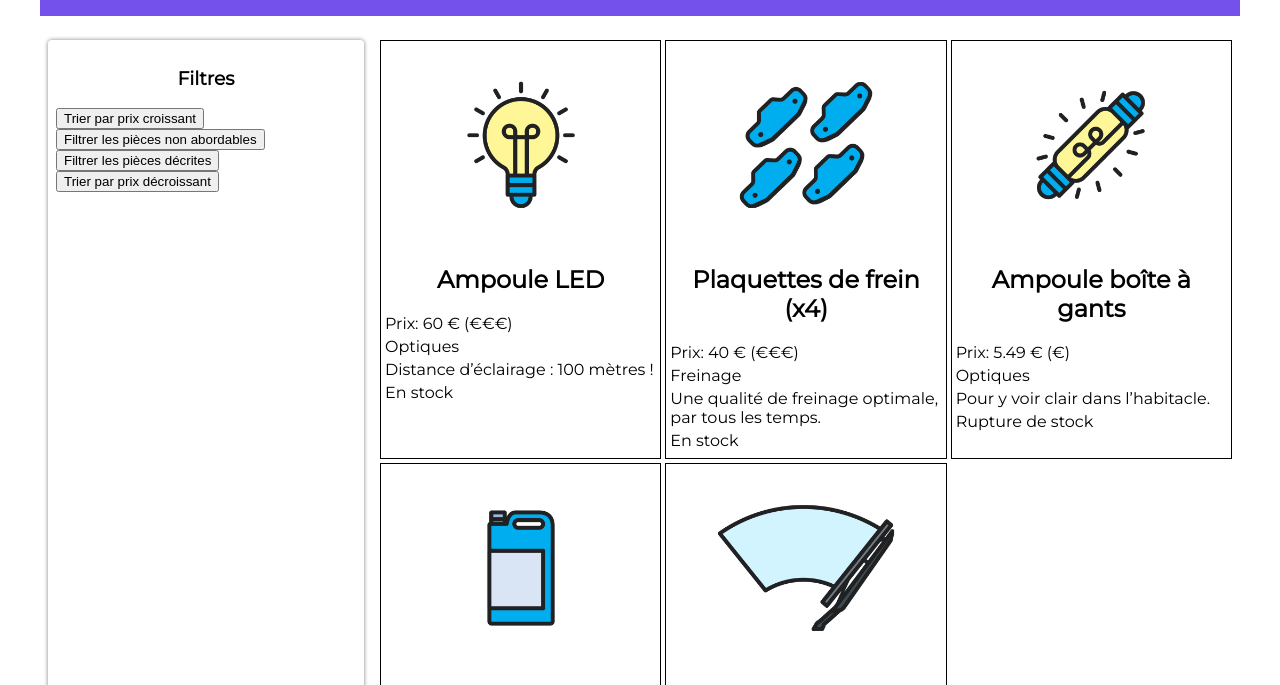
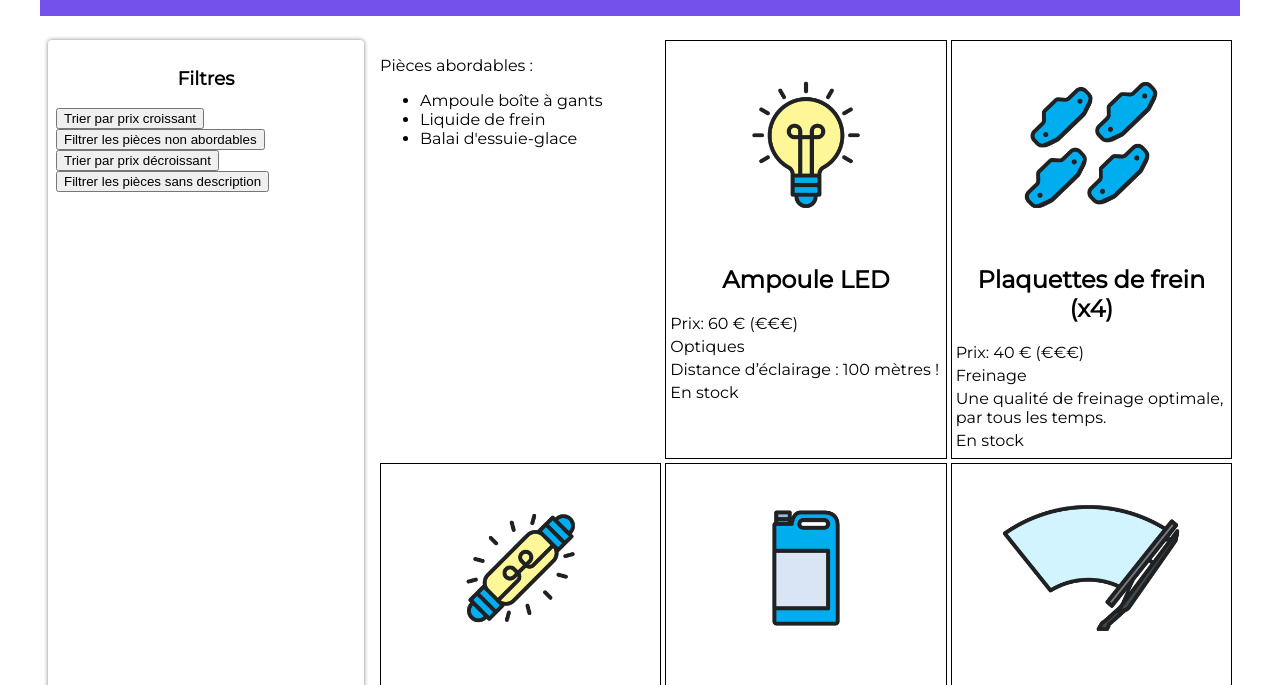
Before and after one commit to Nrirvadoth/exo-les-bonnes-pieces, a website: page index.html in a window 1280 px wide. Shown: the part 98-783 px from the top of the page. Drawn offline with Linux system fonts and the light colour scheme.

Commit message:
P2C2 - exo

```diff
--- a/index.html
+++ b/index.html
@@ -19,13 +19,17 @@
 				<br>
 				<button class="btn-filtrer">Filtrer les pièces non abordables</button>
 				<br>
-				<button class="btn-filtre-description">Filtrer les pièces décrites</button>
+				<button class="btn-decroissant">Trier par prix décroissant</button>
 				<br>
-				<button class="btn-trier-decroissant">Trier par prix décroissant</button>
+				<button class="btn-nodesc">Filtrer les pièces sans description</button>
 			</section>
 
 			<!-- Fiches produits -->
 			<section class="fiches">
+				<!-- Code ajouté -->
+				<div class="abordables">
+					<p>Pièces abordables :</p>
+				</div>
 			</section>
 		</main>
 	</body>
--- a/pieces.js
+++ b/pieces.js
@@ -34,8 +34,9 @@ for (let i = 0; i < pieces.length; i++) {
     pieceElement.appendChild(descriptionElement);
     pieceElement.appendChild(stockElement);
 
-}
+ }
 
+ //gestion des boutons
 const boutonTrier = document.querySelector(".btn-trier");
 
 boutonTrier.addEventListener("click", function () {
@@ -49,27 +50,44 @@ boutonTrier.addEventListener("click", function () {
 const boutonFiltrer = document.querySelector(".btn-filtrer");
 
 boutonFiltrer.addEventListener("click", function () {
-   const piecesFiltrees = pieces.filter(function (piece) {
-       return piece.prix <= 35;
-   });
-   console.log(piecesFiltrees);
-}) ;
+    const piecesFiltrees = pieces.filter(function (piece) {
+        return piece.prix <= 35;
+    });
+   console.log(piecesFiltrees)
+});
 
-const boutonTrierDecroissant = document.querySelector(".btn-trier-decroissant");
-
-boutonTrierDecroissant.addEventListener("click", function () {
-    const piecesOrdonneesDecroissant = Array.from(pieces);
-    piecesOrdonneesDecroissant.sort(function (a, b) {
+const boutonDecroissant = document.querySelector(".btn-decroissant");
+boutonDecroissant.addEventListener("click", function () {
+    const piecesOrdonnees = Array.from(pieces);
+    piecesOrdonnees.sort(function (a, b) {
         return b.prix - a.prix;
      });
-     console.log(piecesOrdonneesDecroissant);
+     console.log(piecesOrdonnees);
 });
 
-const boutonFiltrerDescription = document.querySelector(".btn-filtre-description");
+const boutonNoDescription = document.querySelector(".btn-nodesc");
+boutonNoDescription.addEventListener("click", function () {
+    const piecesFiltrees = pieces.filter(function (piece) {
+        return piece.description;
+    });
+   console.log(piecesFiltrees);
+});
 
-boutonFiltrerDescription.addEventListener("click", function () {
-   const piecesDecrites = pieces.filter(function (piece) {
-       return piece.description;
-   });
-   console.log(piecesDecrites);
-}) ;
+const noms = pieces.map(piece => piece.nom);
+for(let i = pieces.length -1 ; i >= 0; i--){
+    if(pieces[i].prix > 35){
+        noms.splice(i,1);
+    }
+}
+
+//Création de la liste
+const abordablesElements = document.createElement('ul');
+//Ajout de chaque nom à la liste
+for(let i=0; i < noms.length ; i++){
+    const nomElement = document.createElement('li');
+    nomElement.innerText = noms[i];
+    abordablesElements.appendChild(nomElement)
+}
+// Ajout de l'en-tête puis de la liste au bloc résultats filtres
+document.querySelector('.abordables')
+    .appendChild(abordablesElements)
```
